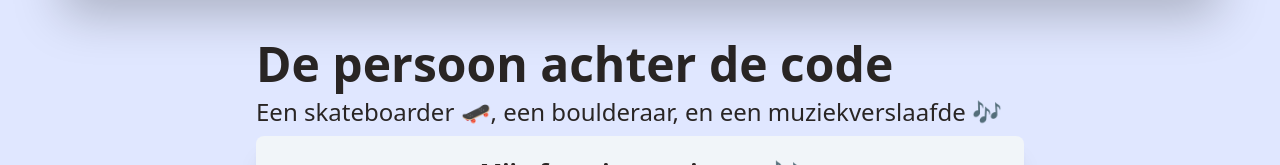
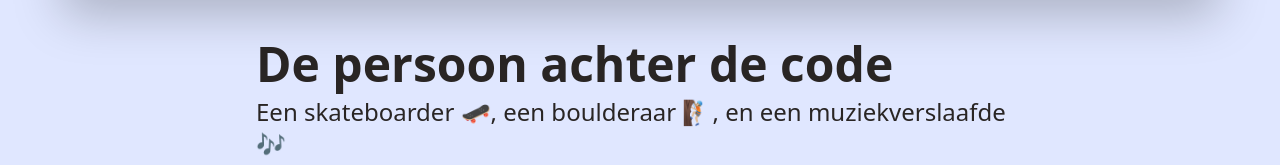
Before and after one commit to Evi-2003/portfolio-nextjs, an Astro site: page /over-mij in a window 1280 px wide. Shown: the part 124-289 px from the top of the page. Built offline with nearby package versions, Linux system fonts and the light colour scheme; Astro itself is replaced by a stand-in of ours; a web font is replaced by a local one.

Commit message:
Added icon to about me

```diff
--- a/src/pages/over-mij.astro
+++ b/src/pages/over-mij.astro
@@ -14,7 +14,7 @@ const currentPath = Astro.url.pathname;
 <Layout title="Over mij - Evi Wammes" description="Hoi! Welkom op mijn portfolio. Ik ben Evi, en ik vindt het leuk om te programmeren.">
 	<main class="grid grid-cols-2 gap-2 w-4/5 lg:w-3/5 2xl:w-6/12 text-stone-800 dark:text-stone-100">
         <h1 class="text-4xl lg:text-5xl font-bold col-span-full row-start-1">De persoon achter de code</h1>
-        <h2 class="text-xl lg:text-2xl font-medium row-start-2 col-span-full">Een skateboarder 🛹, een boulderaar, en een muziekverslaafde 🎶</h2>
+        <h2 class="text-xl lg:text-2xl font-medium row-start-2 col-span-full">Een skateboarder 🛹, een boulderaar 🧗🏼, en een muziekverslaafde 🎶</h2>
         <section class="hover:scale-[99%] row-start-3 col-span-full bg-slate-100 dark:bg-slate-800 px-10 py-5 pb-10 dark:text-stone-100 rounded-lg w-full space-y-2 shadow-xl flex flex-col justify-center">
             <h3 class="text-2xl font-semibold text-center mb-2">Mijn favoriete artiesten 🎶</h3>
             <ul class="flex flex-col lg:flex-row gap-10 items-center justify-center">
```
Also changed, not shown: 2 other files.
